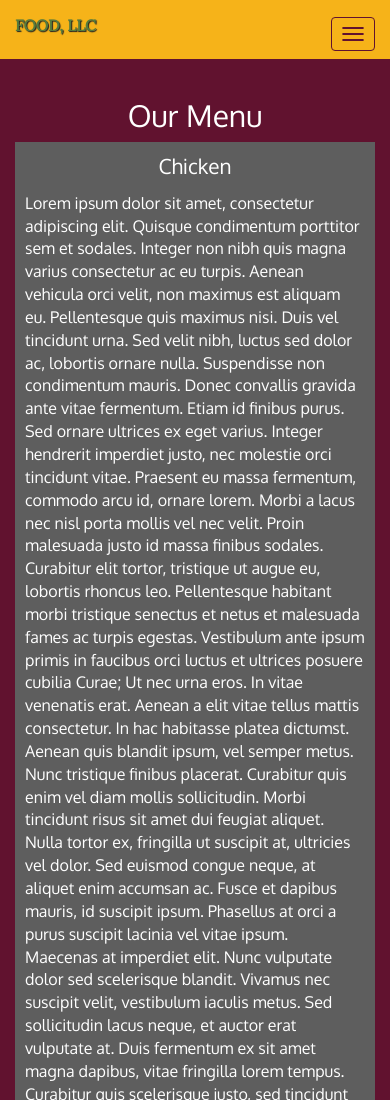
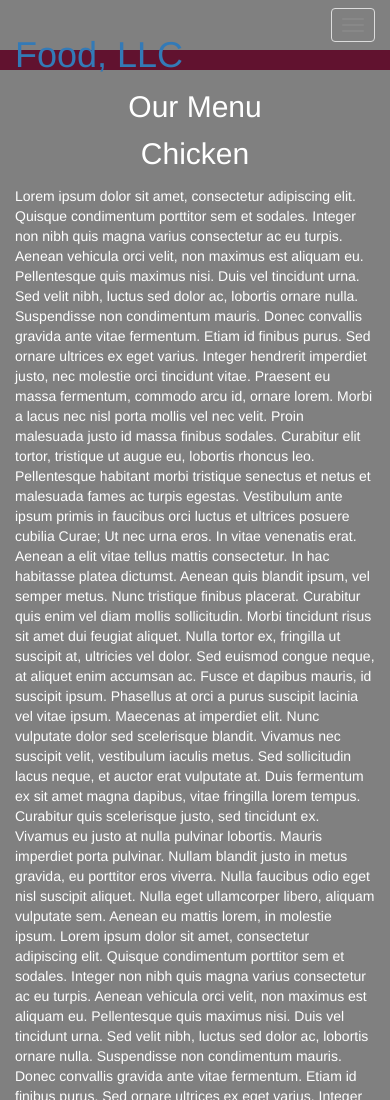
Before and after one commit to hbenedetto/helenabenedetto, a plain HTML site: page module3-solution/index.html in a window 390 px wide. Shown: the top 1100 px of the page. Drawn offline with Linux system fonts and the light colour scheme; files that its build step writes are made by us from their sources; a script that the page names is missing.

Commit message:
Update style.css

```diff
--- a/module3-solution/css1/style.css
+++ b/module3-solution/css1/style.css
@@ -1,108 +1,38 @@
-body {
-    font-size: 16px;
-    color: #fff;
-    background-color: #61122f;
-    font-family: 'Oxygen', sans-serif;
+*{
+	margin: 0;
+	padding: 0;
+
+}
+.navbar{
+
+border: none;
+background-color: black;
+color: #61122F;
+}
+body{
+	background-color: #61122F;
+	color: white;
+}
+.glyphicon{
+	font-size: 30px;
+	color:#61122F;
 }
 
-/** HEADER **/
-#header-nav {
-    background-color: #f6b319;
-    border-radius: 0;
-    border: 0;
+.center{
+	width: 90%;
+	background-color: grey;
+
+}
+.container
+{
+	background-color: grey;
+}
+.text-center{
+	font-size: 30px;
 }
 
-.navbar-brand {
-    padding-top: 25px;
-    padding-bottom: 40px;
+h2{
+	text-align: center;
 }
-.navbar-brand a:hover, .navbar-brand a:focus {
-    text-decoration: none;
-}
-.navbar-brand h1 { /* Restaurant name */
-    font-family: 'Lora', serif;
-    color: #557c3e;
-    font-size: 1.7em;
-    text-transform: uppercase;
-    position: relative;
-    font-weight: bold;
-    text-shadow: 1px 1px 1px #222;
-    margin-top: 0;
-    margin-bottom: 0;
-    line-height: .75;
-    padding-bottom: 20px;
-}
-
-#nav-list {
-    margin-top: 10px;
-}
-#nav-list a {
-    color: #951C49;
-    text-align: center;
-}
-.navbar-header button.navbar-toggle, .navbar-header .icon-bar {
-    border: 1px solid #61122f;
-}
-.navbar-header button.navbar-toggle {
-    clear: both;
-    margin-top: -33px;
-}
-
-
-#nav-list li p {
-    background: #8e24aa;
-}
-
-/* END HEADER */
-
-/* HOME PAGE */
-
-#home-tiles .item-text {
-    background: #5e5e5e;
-    padding: 10px;
-}
-
-#home-tiles .item-text p {
-    font-size: 1.3em;
-    font-weight: 400;
-}
-
-/* END OF HOME PAGE */
-/********** Large devices only **********/
-@media (min-width: 1200px) {
-}
-
-/********** Medium devices only **********/
-@media (min-width: 992px) and (max-width: 1199px) {
-}
-
-/********** Small devices only **********/
-@media (min-width: 768px) and (max-width: 991px) {
-}
-
-/********** Extra small devices only **********/
-@media (max-width: 767px) {
-    /* Header */
-    .navbar-brand {
-        padding-top: 10px;
-    }
-    .navbar-brand h1 { /* Restaurant name */
-        padding-top: 10px;
-        font-size: 4vw; /* 1vw = 1% of viewport width */
-    }
-
-    #collapsable-nav a { /* Collapsed nav menu text */
-        font-size: 1.2em;
-    }
-    #collapsable-nav a span { /* Collapsed nav menu glyph */
-        font-size: 1em;
-        margin-right: 5px;
-    }
-    /* End Header */
-
-    /* Home Page */
-    .menu-item-description {
-        text-align: center;;
-    }
-
-}
+#myNavbar ul li a {
+	color: #61122F;
```
